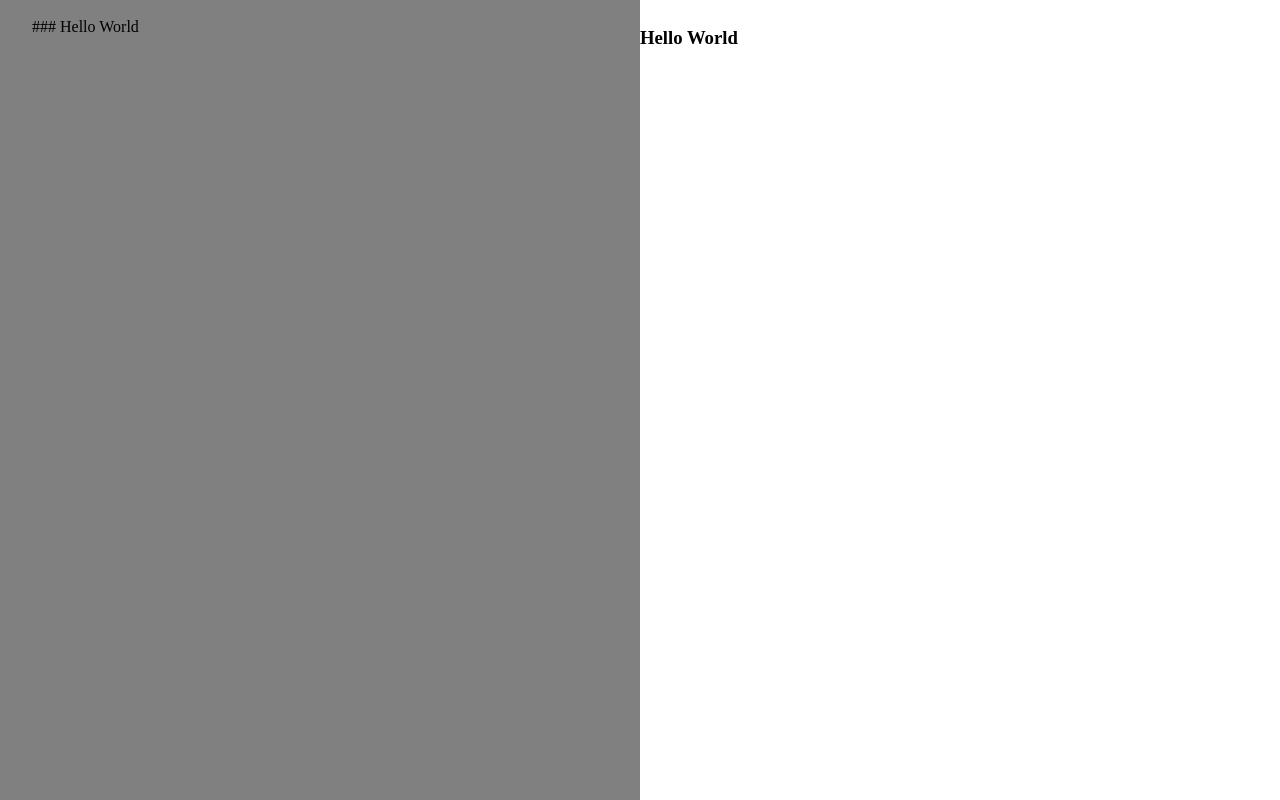
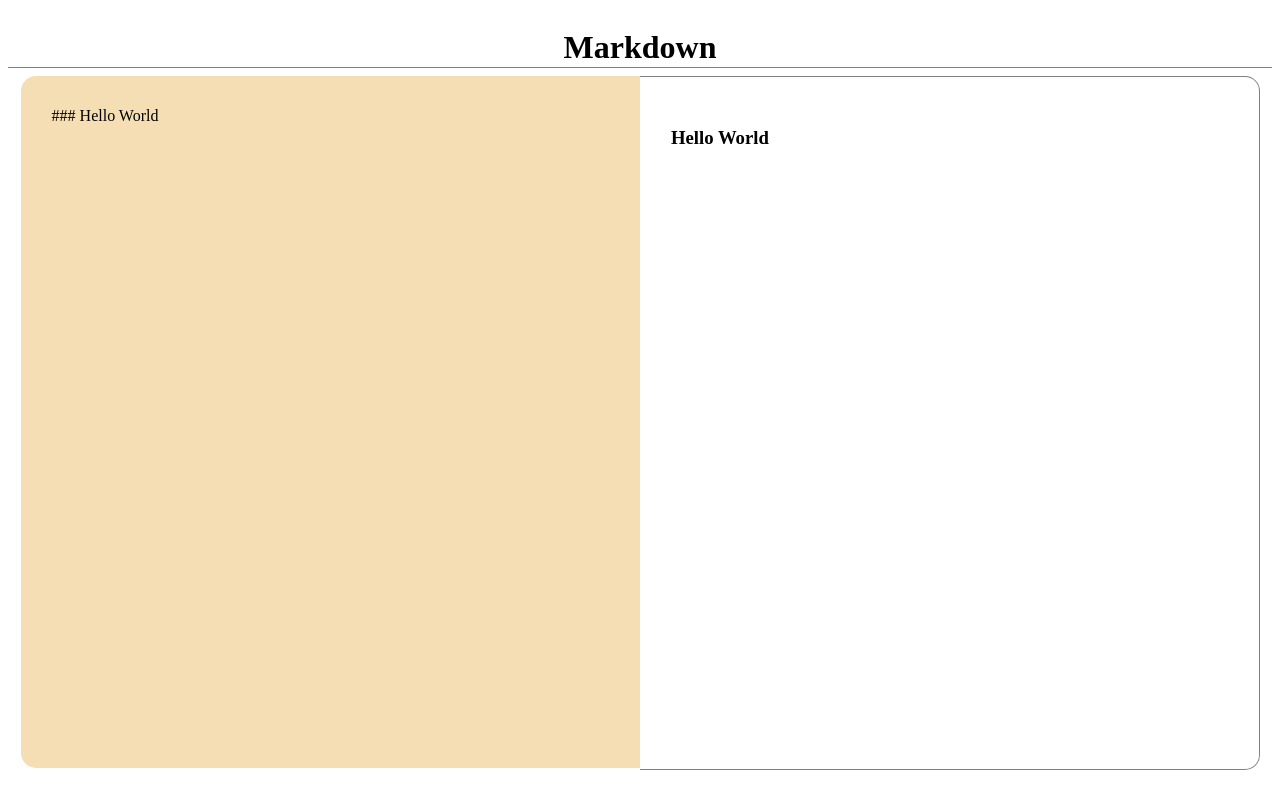
Before and after one commit to vRezn0v/Markdown-Parser, a website: page index.html in a window 1280 px wide. Drawn offline with Linux system fonts and the light colour scheme.

Commit message:
Initial UI

```diff
--- a/index.html
+++ b/index.html
@@ -7,10 +7,15 @@
     <link rel="stylesheet" href="main.css">
 </head>
 <body>
-    <aside id="mdin" contenteditable>
-        ### Hello World
-    </aside>
-    <section id="htop"></section>
+    <div class="header">
+        <h1>Markdown</h1>
+    </div>
+    <div class="main">
+        <aside id="mdin" contenteditable>
+            ### Hello World
+        </aside>
+        <section id="htop"></section>
+    </div>
     <script>
         mdin = document.getElementById('mdin');
         htop = document.getElementById('htop');
--- a/main.css
+++ b/main.css
@@ -1,23 +1,67 @@
-aside {
-    background: gray;
-
-    white-space: pre-wrap;
-
-    position: fixed;
-    top: 0;
-    left: 0;
-    bottom: 0;
-
-    overflow-y: scroll;
-    width: 50%;
-    float: left;
+body {
+    display: grid;
+    grid-template-rows: 7.5vh 87.5vh;
+    row-gap: 1%;
+    grid-template-columns: 1% auto auto 1%;
+    overflow: hidden;
 }
 
-section {
+.header {
+    grid-row: 1 / 2;
+    grid-column: 1 / 5;
+    width: 100%;
+    border-bottom: solid 1px gray;
+    display: flex;
+    justify-content: center;
+}
+
+.main {
+    grid-column: 2 / 4;
+    grid-row: 2 / 3;
     height: 100%;
-    margin-left: 50%;
-    width: 50%;
-    float: right;
+    display: grid;
+    grid-template-columns: 50% 50%;
+    border-radius: 15px;
+}
+
+.main #mdin, .main #htop {
+    padding: 5%;
+}
+
+.main #mdin {
+    background-color: wheat!important;
+    white-space: normal;
+    overflow-y: auto;
+    width: 90%;
+    height: 90%;
+    border-top-left-radius: 15px;
+    border-bottom-left-radius: 15px;
+}
+
+.main #mdin:focus {
+    outline: none;
+}
+
+.main #htop {
+    width: 90%;
+    height: 90%;
+    overflow-y: auto;
+    overflow-x: hidden;
+    border-top-right-radius: 15px;
+    border-bottom-right-radius: 15px;
+    border: solid 1px gray;
+    border-left-style: hidden;
+    user-select: none;
+}
+
+.main #htop h1 {
+    font-size: 1.8em;
+}
+
+.main #htop b {
+    font-weight: 700;
+}
+
+.main #htop pre {
     overflow-y: scroll;
-    overflow-x: hidden;
 }
--- a/mdparse.js
+++ b/mdparse.js
@@ -1,12 +1,12 @@
 function parse(markdown) {
     //Returns HTML for the Provided MD input
     // Headings
-    markdown = markdown.replace(/[\#]{6}(.+)/g, '<h6>$1</h6>');
-    markdown = markdown.replace(/[\#]{5}(.+)/g, '<h5>$1</h5>');
-    markdown = markdown.replace(/[\#]{4}(.+)/g, '<h4>$1</h4>');
-    markdown = markdown.replace(/[\#]{3}(.+)/g, '<h3>$1</h3>');
-    markdown = markdown.replace(/[\#]{2}(.+)/g, '<h2>$1</h2>');
-    markdown = markdown.replace(/[\#]{1}(.+)/g, '<h1>$1</h1>');
+    markdown = markdown.replace(/[\#]{6}\s(.+)/g, '<h6>$1</h6>');
+    markdown = markdown.replace(/[\#]{5}\s(.+)/g, '<h5>$1</h5>');
+    markdown = markdown.replace(/[\#]{4}\s(.+)/g, '<h4>$1</h4>');
+    markdown = markdown.replace(/[\#]{3}\s(.+)/g, '<h3>$1</h3>');
+    markdown = markdown.replace(/[\#]{2}\s(.+)/g, '<h2>$1</h2>');
+    markdown = markdown.replace(/[\#]{1}\s(.+)/g, '<h1>$1</h1>');
     // Links
     markdown = markdown.replace(/[\[]{1}([^\]]+)[\]]{1}[\(]{1}([^\)\"]+)(\"(.+)\")?[\)]{1}/g, '<a href="$2">$1</a>');
     // Unordered List
@@ -22,7 +22,7 @@ function parse(markdown) {
     // Bold, Italic, Strikethrough Text
     markdown = markdown.replace(/[\*\_]{2}([^\*\_]+)[\*\_]{2}/g, '<b>$1</b>');
     markdown = markdown.replace(/[\*\_]{1}([^\*\_]+)[\*\_]{1}/g, '<i>$1</i>');
-    markdown = markdown.replace(/[\*\-]{1}([^\*\-]+)[\*\-]{1}/g, '<u>$1</u>');
+    //markdown = markdown.replace(/[\*\-]{1}([^\*\-]+)[\*\-]{1}/g, '<u>$1</u>');
     markdown = markdown.replace(/[\~]{2}([^\~]+)[\~]{2}/g, '<del>$1</del>');
     // Images
     markdown = markdown.replace(/\!\[([^\]]+)\]\(([^\)]+)\)/g, '<img src="$2" alt="$1" />');
```
